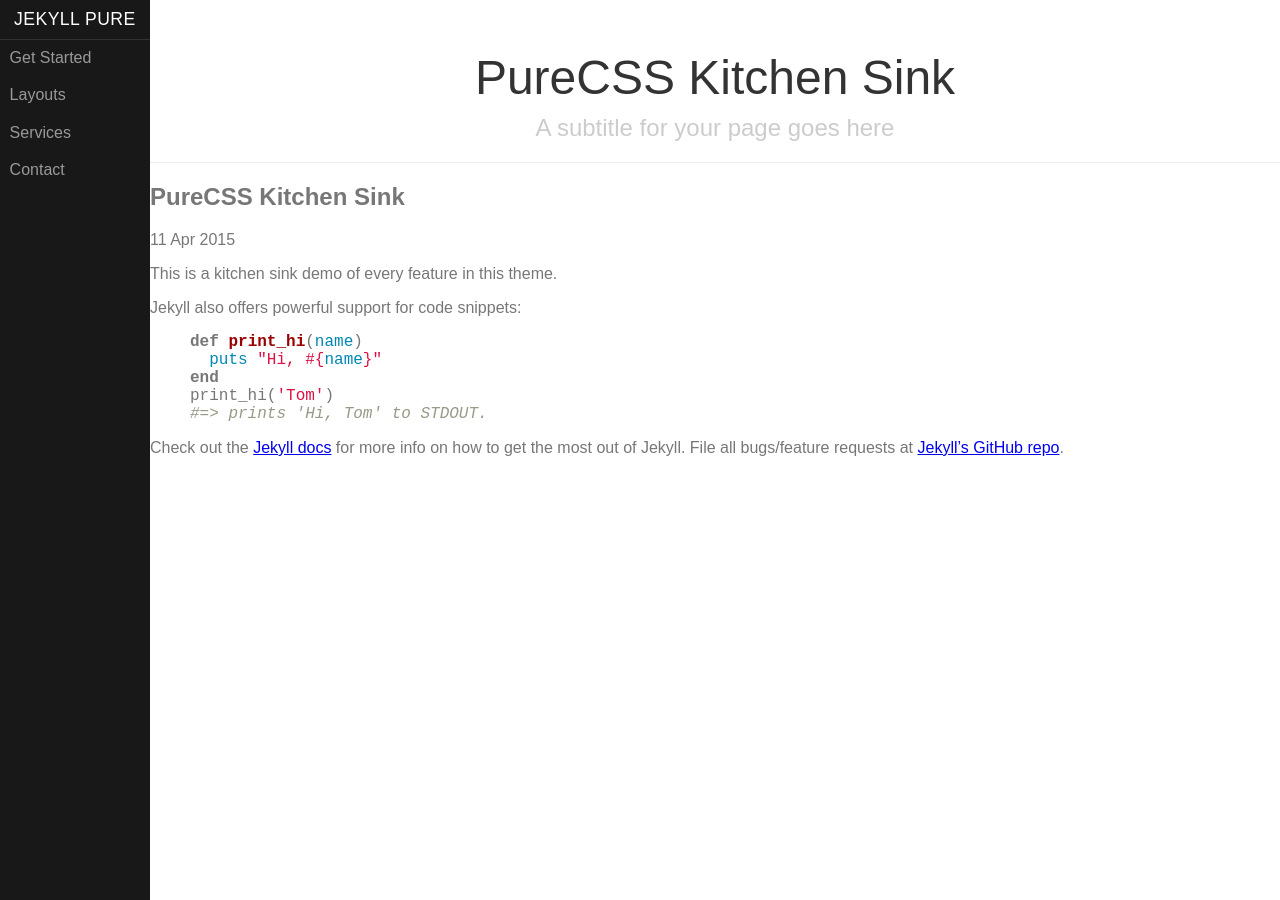
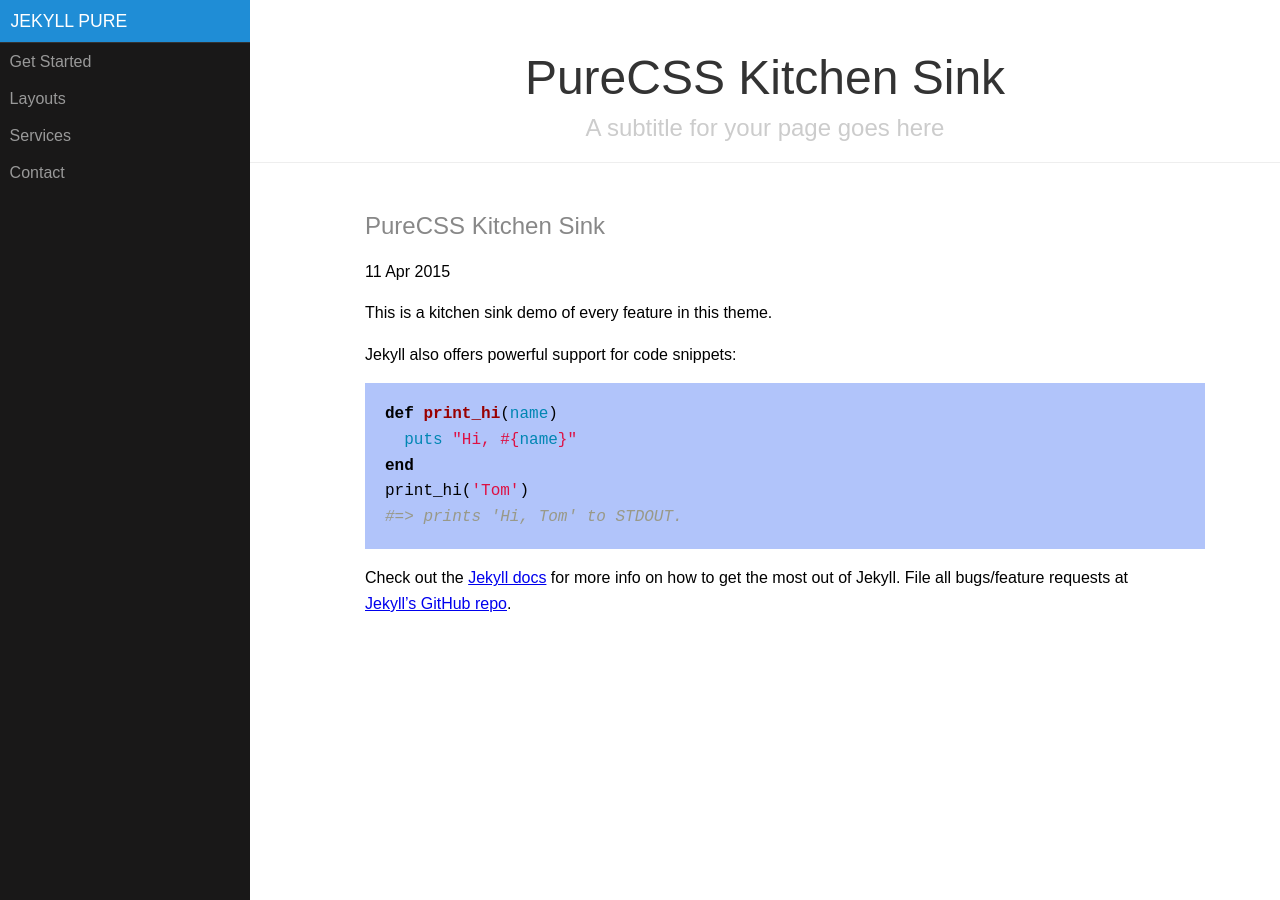
Before and after one commit to blkwk/blkwk.github.io, a Jekyll site: the page built from _posts/2015-04-12-kitchen-sink.md, in a window 1280 px wide. Built offline with Jekyll 4.4.1, drawn with Linux system fonts in a browser that asks for light colours; Markdown is read by kramdown in place of the engine named in the settings.

Commit message:
css tweaks and getting the menu js to work again

```diff
--- a/_layouts/default.html
+++ b/_layouts/default.html
@@ -34,6 +34,6 @@
               {{ content }}
 
       </div>
-      <script include="js/main.js"></script>
+      <script src="/js/main.js"></script>
     </body>
 </html>
--- a/_layouts/post.html
+++ b/_layouts/post.html
@@ -1,9 +1,11 @@
 ---
 layout: default
 ---
-<h2>{{ page.title }}</h2>
-<p class="meta">{{ page.date | date_to_string }}</p>
+<div class="content">
+  <h2 class="content-subhead">{{ page.title }}</h2>
+  <p class="meta">{{ page.date | date_to_string }}</p>
 
-<div class="post">
-{{ content }}
+  <div class="post">
+    {{ content }}
+  </div>
 </div>
--- a/css/main.css
+++ b/css/main.css
@@ -252,9 +252,6 @@
   color: #009999; }
 
 /* Literal.Number.Integer.Long */
-body {
-  color: #777; }
-
 .pure-img-responsive {
   max-width: 100%;
   height: auto; }
@@ -274,11 +271,11 @@
   padding-left: 0; }
 
 #layout.active #menu {
-  left: 150px;
-  width: 150px; }
+  left: 250px;
+  width: 250px; }
 
 #layout.active .menu-link {
-  left: 150px; }
+  left: 250px; }
 
 /*
 The content `<div>` is where all your content goes.
@@ -318,9 +315,9 @@
 appears on the left side of the page.
 */
 #menu {
-  margin-left: -150px;
+  margin-left: -250px;
   /* "#menu" width */
-  width: 150px;
+  width: 250px;
   position: fixed;
   top: 0;
   left: 0;
@@ -361,26 +358,22 @@
 /*
     This styles the selected menu item `<li>`.
     */
+#menu .pure-menu-selected, #menu .pure-menu-heading {
+  background: #1f8dd6; }
+
 /*
         This styles a link within a selected menu item `<li>`.
         */
 #menu .pure-menu-selected a {
   color: #fff; }
 
-#menu .pure-menu-selected a:hover {
-  color: #ddd; }
-
 /*
     This styles the menu heading.
     */
 #menu .pure-menu-heading {
   font-size: 110%;
-  font-weight: 300;
-  letter-spacing: 0.025em;
   color: #fff;
-  margin-top: 0;
-  padding: 0.5em 0.8em;
-  text-transform: uppercase; }
+  margin: 0; }
 
 /* -- Dynamic Button For Responsive Menu -------------------------------------*/
 /*
@@ -436,17 +429,17 @@
     padding-left: 2em;
     padding-right: 2em; }
   #layout {
-    padding-left: 150px;
+    padding-left: 250px;
     /* left col width "#menu" */
     left: 0; }
   #menu {
-    left: 150px; }
+    left: 250px; }
   .menu-link {
     position: fixed;
-    left: 150px;
+    left: 250px;
     display: none; }
   #layout.active .menu-link {
-    left: 150px; } }
+    left: 250px; } }
 
 @media (max-width: 48em) {
   /* Only apply this when the window is small. Otherwise, the following
@@ -457,7 +450,13 @@
     */
   #layout.active {
     position: relative;
-    left: 150px; } }
+    left: 250px; } }
 
 body {
   background: white; }
+
+.highlight {
+  margin: 0 auto;
+  padding: 3px 20px;
+  width: 800px;
+  background: #B1C4FA; }
--- a/layouts.html
+++ b/layouts.html
@@ -3,6 +3,6 @@
 title: Layouts
 ---
 
-<div id="home">
-  <h1>Layouts</h1>
+<div id="home" class="content">
+  <h2 class="content-subhead">Layouts</h2>
 </div>
--- a/start.html
+++ b/start.html
@@ -3,6 +3,6 @@
 title: Getting Started
 ---
 
-<div id="home">
-  <h1>Getting Started</h1>
+<div id="home" class="content">
+  <h2 class="content-subhead">Getting Started</h2>
 </div>
```
Also changed, not shown: _scss/layouts/side-menu.scss (+12 -24 lines), _scss/main.scss (+7 -0 lines). Lines whose indentation alone changed are shown as unchanged.
